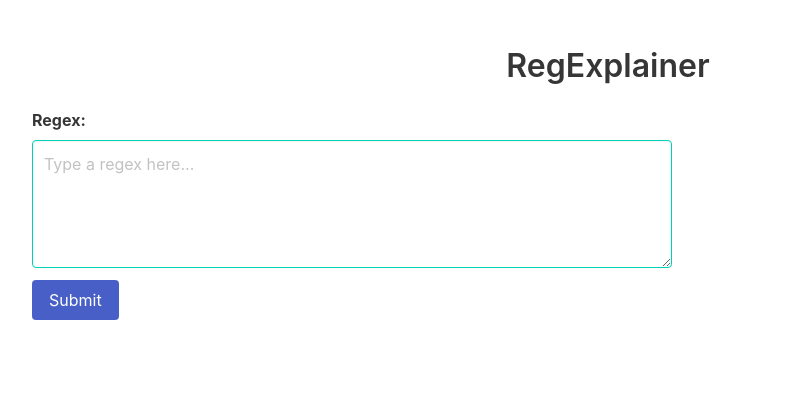
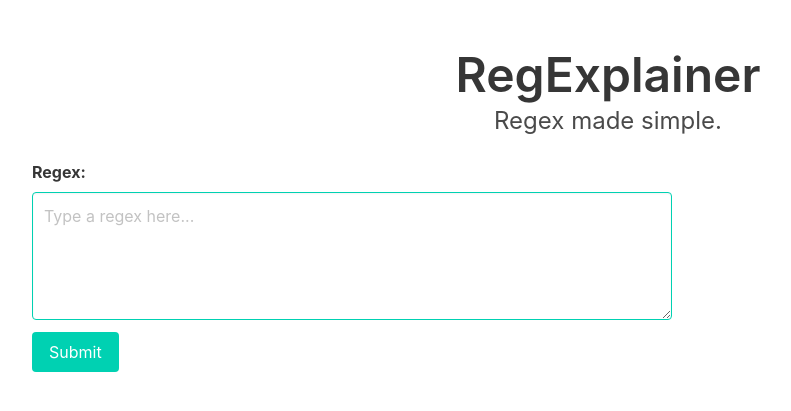
Before and after one commit to Xury/RegExplainer, a Flask app: page / in a window 1280 px wide. Shown: the top 411 px of the page, without its empty margins (32-823 px from the left). Run offline with Flask 2, Linux system fonts and the light colour scheme; parts of the project's set-up code (start-up, migrations or seed data) failed here and were passed over.

Commit message:
A favicon was added along an update of the UI

```diff
--- a/regexpl/templates/index.html
+++ b/regexpl/templates/index.html
@@ -5,25 +5,44 @@
         <meta name="viewport" content="width=device-width, initial-scale=1">
         <title>RegExplainer</title>
         <link rel="stylesheet" href="https://cdn.jsdelivr.net/npm/bulma@0.9.3/css/bulma.min.css">
+        <link rel="shortcut icon" type="image/png" href="{{url_for('static', filename='favicon.png')}}">
     </head>
+    <style>
+    @media only screen and (min-width: 1024px)
+    {
+        .textarea {
+            min-width: 10vw;
+            width: 50vw;
+        }
+    }
+    </style>
     <body>
         <section class="section">
-        <h1 class="title" style="text-align: center;">RegExplainer<h1>
+        <div class="block has-text-centered">
+        <p class="title is-1">RegExplainer</p>
+        <p class="subtitle is-4">Regex made simple.</p>
+        </div>
         <div class="container block">
         <form method="POST">
             <div class="field"><label class="label">Regex:</label>
             {% if regex %}
-            <textarea class="textarea is-primary" style="min-width: 10vw; width: 50vw;" placeholder="{{regex}}" type="text" name="regex"></textarea></div>
+            <textarea class="textarea is-primary" id="text_regex" placeholder="{{regex}}" type="text" name="regex"></textarea></div>
             {% else %}
-            <textarea class="textarea is-primary" style="min-width: 10vw; width: 50vw;" placeholder="Type a regex here..." type="text" name="regex"></textarea></div>
+            <textarea class="textarea is-primary" id="text_regex" placeholder="Type a regex here..." type="text" name="regex"></textarea></div>
             {% endif %}
-            <div class="field control"><input class="button is-link" type="submit" value="Submit"></div>
+
+            <div class="field control" style=".button: display: inline-block;"><input class="button is-primary" type="submit" value="Submit">
+            {% if regex %}
+            <button class="button is-primary is-light" type="submit" onclick="document.getElementById('text_regex').value = '{{regex}}'">Retry</button></div>
+            {% else %}
+            </div>
+            {% endif %}
         </form>
         </div>
         {% if explanation %}
         <div class="container block">
-            <p class="subtitle">Explanation of the regex:</p>
-            <p>Regex: {{regex}}</p>
+            <p class="subtitle">Explanation of the regex</p>
+            <p><span style="font-weight: bold">Regex:</span> {{regex}}</p>
             <p style="white-space: pre-wrap;">{{explanation}}</p>
         </div>
         {% endif %}
```
Also changed, not shown: regexpl/static/favicon.png (added).
